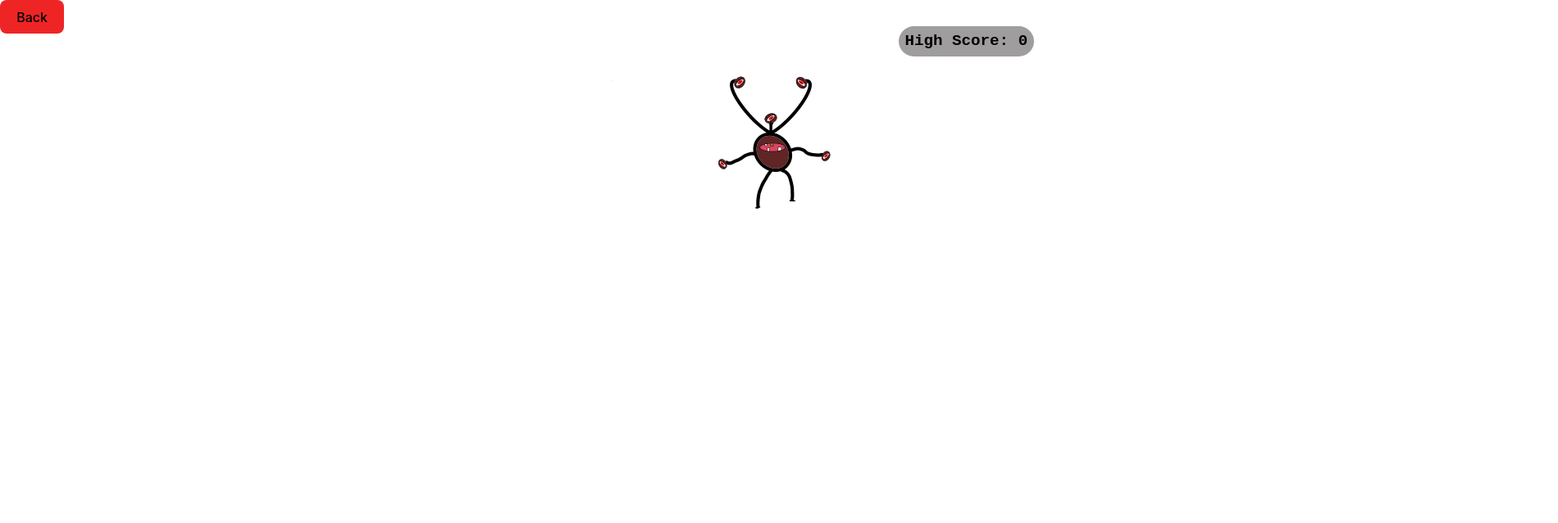
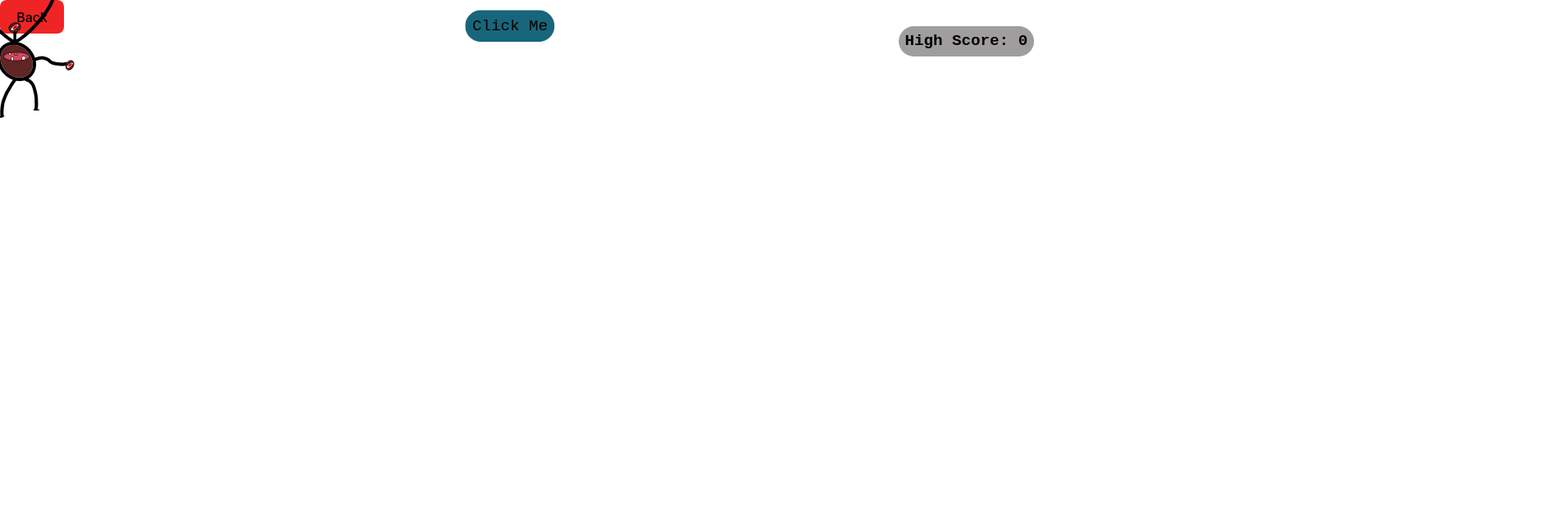
Before and after one commit to alecnamey/StupidGame, a React (Vite) app in the folder frontend/: page /game in a window 1280 px wide. Shown: the top 639 px of the page at 82% size, 1900 px wide, since content can reach past the window. Built offline with nearby package versions, Linux system fonts and the light colour scheme; no server answers.

Commit message:
fixed the error with the png image on the monsters

```diff
--- a/frontend/src/components/styles.css
+++ b/frontend/src/components/styles.css
@@ -9,7 +9,7 @@
   height: 70px; /* Adjust the height to make the button bigger */
   font-size: bold;
   font-style: normal;
-    font-family: 'Courier New';
+  font-family: "Courier New";
   border: 2px solid black;
 }
 
@@ -23,7 +23,7 @@
   font-size: 1.8em;
   padding: 0.4em;
   left: 1%;
-    font-family: 'Courier New', Courier, monospace;
+  font-family: "Courier New", Courier, monospace;
 }
 
 .header-container .howto-button {
@@ -44,10 +44,9 @@
   left: 20%;
   top: 0%;
   max-height: 80%;
-
 }
 
-.game-container .back-button{
+.game-container .back-button {
   position: fixed;
   top: 0;
   left: 0;
@@ -66,10 +65,10 @@
   padding: 0.4em;
   max-width: 200px; /* Restrict the maximum width */
   width: auto; /* Allows flexibility */
-    font-family: 'Courier New', Courier, monospace;
+  font-family: "Courier New", Courier, monospace;
   z-index: 2; /* Ensure it stays on top */
 }
-.game-container .score{
+.game-container .score {
   position: fixed; /* Changed to fixed for viewport stability */
   top: 90%; /* Adjusted to avoid overlap with other elements */
   right: 1em; /* Replaced left: 90% with right positioning for consistency */
@@ -82,14 +81,11 @@
   max-height: 200px;
   font-weight: bold;
   width: auto; /* Allows flexibility */
-    font-family: 'Courier New', Courier, monospace;
+  font-family: "Courier New", Courier, monospace;
   z-index: 2; /* Ensure it stays on top */
-
 }
 
-
-
- .howto-container .back-button{
+.howto-container .back-button {
   position: fixed;
   top: 0;
   left: 0;
@@ -97,18 +93,17 @@
   color: rgb(0, 0, 0);
 }
 
- .header-container .tutorial-title{
+.header-container .tutorial-title {
   top: 2em;
   display: absolute;
   margin: 0;
 }
- .howto-container .logo{
+.howto-container .logo {
   height: 30em;
   width: auto;
   position: fixed;
   top: -5em;
   left: 22em;
-
 }
 
 .howto-table {
@@ -118,7 +113,7 @@
   margin-top: 9em;
   border: 2px solid black;
 }
-.howto-container .howto-title{
+.howto-container .howto-title {
   background-color: hsla(180, 7%, 62%, 0.2);
   position: fixed;
   left: 12em;
@@ -126,11 +121,9 @@
   border: 2px solid black;
   border-radius: 20%;
   padding: 0.1em;
-
-
 }
 
-.clickme{
+.clickme {
   position: fixed;
   top: 0;
   left: 0;
@@ -138,11 +131,11 @@
   font-size: 1.2rem;
   padding: 0.4em;
   border-radius: 40px;
-    font-family: 'Courier New', Courier, monospace;
+  font-family: "Courier New", Courier, monospace;
   z-index: 2;
 }
 
-.gameover-container .gameover{
+.gameover-container .gameover {
   position: absolute;
   left: 38%;
   bottom: 50%;
@@ -155,10 +148,9 @@
   border: 2px solid black;
   border-radius: 30px;
   background-color: hsl(193, 67%, 29%);
-
 }
 
-.gameover-container .back-button{
+.gameover-container .back-button {
   position: absolute;
   top: 80%;
   left: 50%;
@@ -167,7 +159,7 @@
   color: rgb(0, 0, 0);
 }
 
-.endscore{
+.endscore {
   position: absolute; /* Changed to fixed for viewport stability */
   top: 60%; /* Adjusted to avoid overlap with other elements */
   right: 44%; /* Replaced left: 90% with right positioning for consistency */
@@ -178,13 +170,16 @@
   padding: 0.4em;
   max-width: 200px; /* Restrict the maximum width */
   width: auto; /* Allows flexibility */
-    font-family: 'Courier New', Courier, monospace;
+  font-family: "Courier New", Courier, monospace;
 }
 
-
-.monster1{
-
-    background-size: 0%;
-   cursor: pointer;
-
+.monster1 {
+    cursor: pointer;            /* Only the image will have the pointer */
+    padding: 0px;                  /* Remove inner spacing */
+    margin: 0px;                   /* Remove outer spacing */
+    background-color: transparent; /* Remove any background color */
+    background-size: 0px;        /* Ensure no background is displayed */
+    border: none;                /* No border */
+    display: block;              /* Makes sure image is a block element */
+    pointer-events: auto;          /* Allow clicks only on the image */
   }
--- a/frontend/src/pages/game.jsx
+++ b/frontend/src/pages/game.jsx
@@ -86,7 +86,7 @@ $ START GAME SECTION------------------------------------------------------------
 
   useEffect(() => {
     const buttonInterval = setInterval(updateButtonPosition, 2000); // Move button every 2 seconds
-    const monsterInterval = setInterval(updateMonsterPositions, 2000); // Move monsters every 1 second
+    const monsterInterval = setInterval(updateMonsterPositions, 1000); // Move monsters every 1 second
     return () => {
       clearInterval(buttonInterval); // Cleanup button interval on unmount
       clearInterval(monsterInterval); // Cleanup monster interval on unmount
@@ -160,13 +160,19 @@ $ START GAME SECTION------------------------------------------------------------
                 top: monsterPos.top,
                 left: monsterPos.left,
                 transform: 'translate(-50%, -50%)', // Center the container
-
+                pointerEvents: 'none', // Disable interaction on the container
               }}
             >
               <img className='monster1'
                 src={monster}
-                onClick={handleEndGame}
+                onClick={(e) => {
+                  e.stopPropagation(); // Stop the click from propagating to the parent
+                  handleEndGame();     // Trigger end game only when image is clicked
+                }}
                 alt="monster"
+                style={{
+                  pointerEvents: 'auto',  // Allow click event on the image itself
+                }}
               />
             </div>
           ))}
```
Lines whose indentation alone changed are shown as unchanged.
